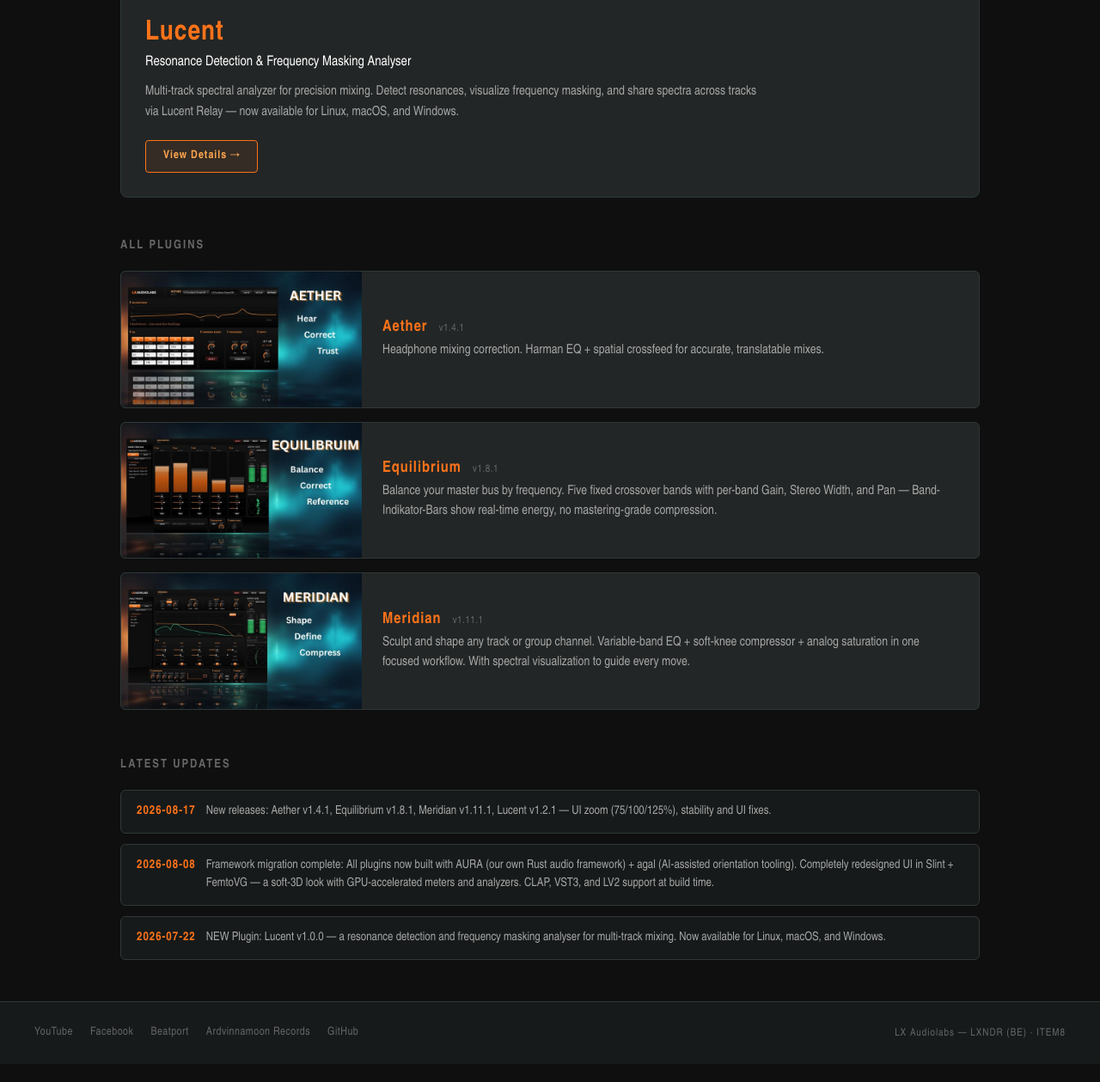
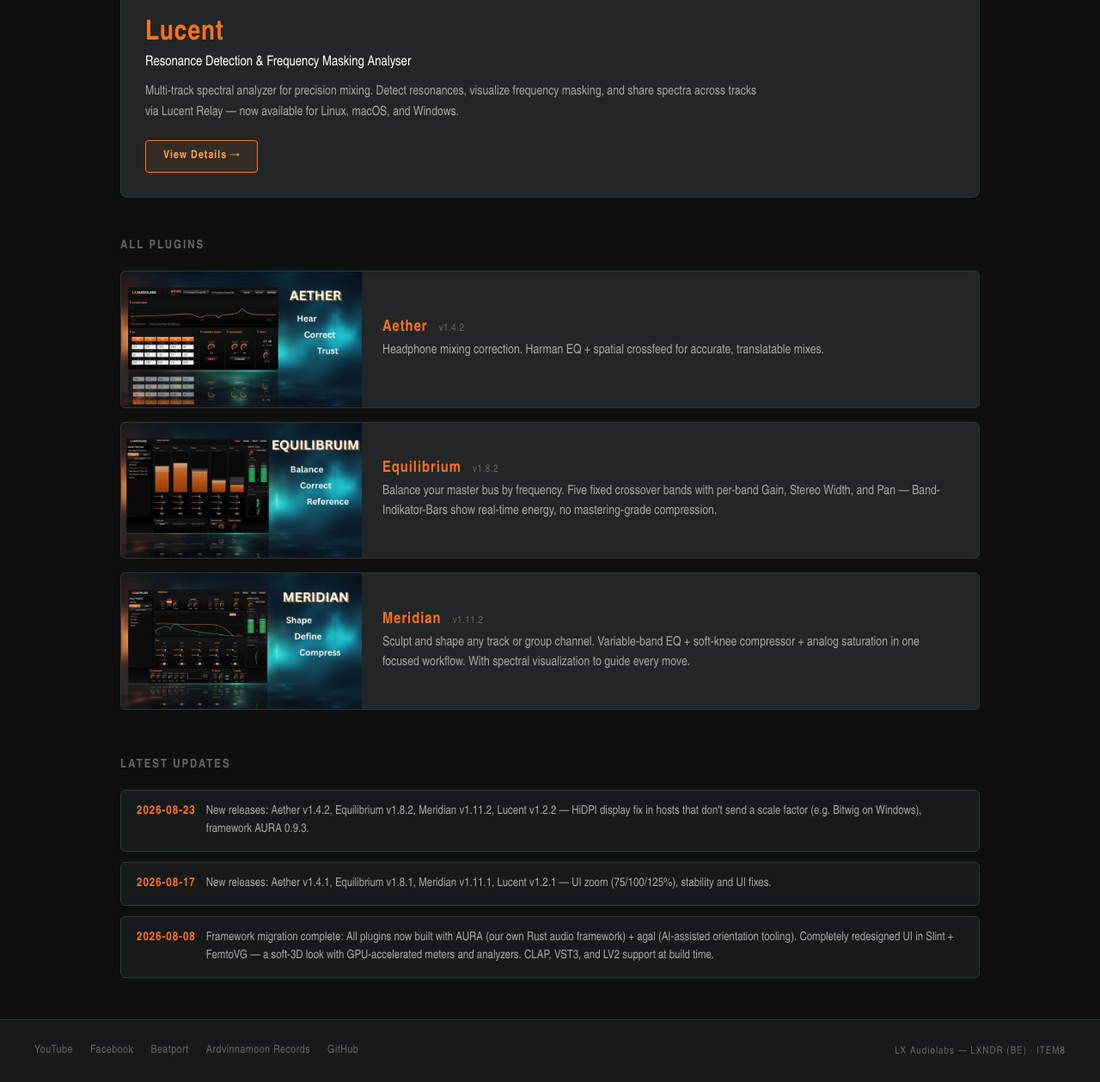
Before and after one commit to LX-Audiolabs/lx-audiolabs.github.io, a Jekyll site: the page built from index.html, in a window 1280 px wide and 1400 px high, scrolled down 548 px, cut to the strip 141-1400 px from the top of the window. Shown: the whole strip at 86% size. Built offline with Jekyll 4.4.1, drawn with Linux system fonts in a browser that asks for light colours; before the commit the page ends 1927 px from its top, so only the background shows below that.

Commit message:
Update Aether, Equilibrium, Lucent, and Meridian release binaries to v1.4.2, v1.8.2, v1.2.2, v1.11.2 - HiDPI display fix

```diff
--- a/_config.yml
+++ b/_config.yml
@@ -8,6 +8,8 @@
 
 # Update Banner — newest first
 updates:
+  - date: "2026-08-23"
+    text: "New releases: Aether v1.4.2, Equilibrium v1.8.2, Meridian v1.11.2, Lucent v1.2.2 — HiDPI display fix in hosts that don't send a scale factor (e.g. Bitwig on Windows), framework AURA 0.9.3."
   - date: "2026-08-17"
     text: "New releases: Aether v1.4.1, Equilibrium v1.8.1, Meridian v1.11.1, Lucent v1.2.1 — UI zoom (75/100/125%), stability and UI fixes."
   - date: "2026-08-08"
--- a/index.html
+++ b/index.html
@@ -14,8 +14,8 @@
   <section class="hero-plugin" id="lucent">
     <a href="{{ '/plugins/lucent/' | relative_url }}" class="hero-plugin__link">
       <div class="hero-plugin__image-wrapper">
-        <img src="{{ '/assets/img/Lucent-banner.png' | relative_url }}" alt="Lucent v1.2.1" class="hero-plugin__image">
-        <span class="hero-plugin__badge">v1.2.1</span>
+        <img src="{{ '/assets/img/Lucent-banner.png' | relative_url }}" alt="Lucent v1.2.2" class="hero-plugin__image">
+        <span class="hero-plugin__badge">v1.2.2</span>
       </div>
       <div class="hero-plugin__content">
         <h2 class="hero-plugin__title">Lucent</h2>
```
Also changed, not shown: _data/plugins.yml (+16 -16 lines).
